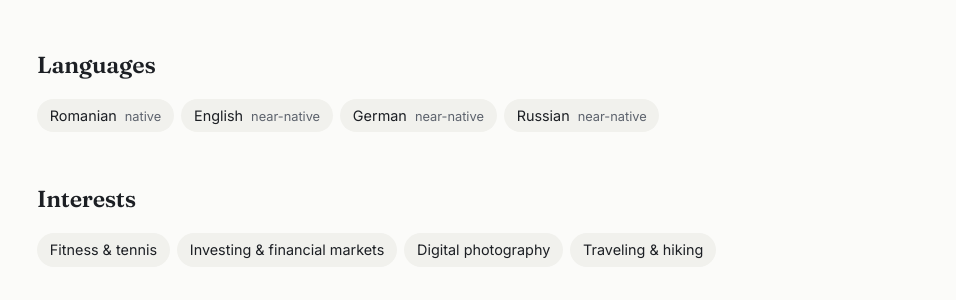
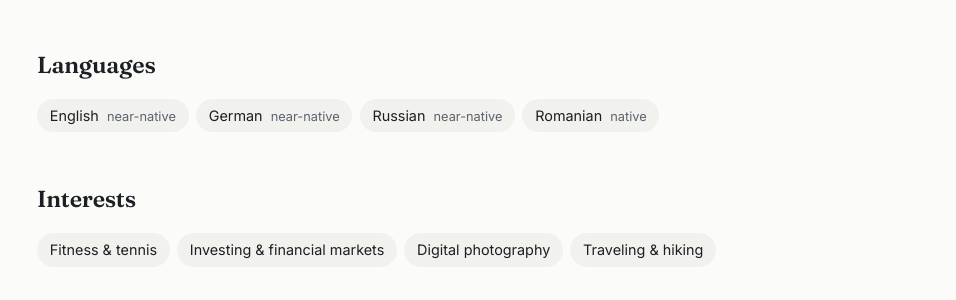
Before and after one commit to mihailbalanici/mihailbalanici.github.io, a Jekyll site: the page built from about.html, in a window 1280 px wide and 900 px high, scrolled down 2108 px. Shown: the part 460-760 px from the top of the window, without its empty margins (159-1115 px from the left). Built offline with Jekyll 4.4.1, drawn with Linux system fonts in a browser that asks for light colours; part of the change alters nothing that is shown.

```diff
--- a/about.html
+++ b/about.html
@@ -48,10 +48,10 @@ lead: My Background — Work Experience, Education, Languages and Interests.
 <section class="block">
   <h2>Languages</h2>
   <ul class="chips">
-    <li>Romanian <span>native</span></li>
     <li>English <span>near-native</span></li>
     <li>German <span>near-native</span></li>
     <li>Russian <span>near-native</span></li>
+    <li>Romanian <span>native</span></li>
   </ul>
 </section>
 
```
